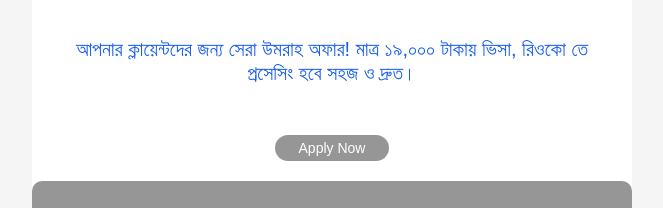
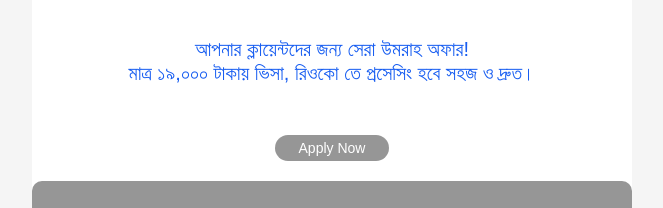
Before and after one commit to mehedi-nym/Singapore-Unbeatable-visa-rates, a plain HTML site: page index.html in a window 1280 px wide. Shown: the part 453-661 px from the top of the page, without its empty margins (308-971 px from the left). Drawn offline with Linux system fonts and the light colour scheme; grey boxes are pictures that could not be loaded.

Commit message:
Update index.html umrah

```diff
--- a/index.html
+++ b/index.html
@@ -41,7 +41,7 @@
                 <div style="color:#175df1; font-family:'Cabin', Arial, 'Helvetica Neue', Helvetica, sans-serif; font-size:20px; line-height:1.2; text-align:center; mso-line-height-alt:46px;">
                   <p style="margin: 20 10 10 10; word-break: break-word;">
                     <span style="word-break: break-word; font-size: 20px; font-weight: 500;">
-                      আপনার ক্লায়েন্টদের জন্য সেরা উমরাহ অফার! মাত্র ১৯,০০০ টাকায় ভিসা, রিওকো তে প্রসেসিং হবে সহজ ও দ্রুত।</span>
+                      আপনার ক্লায়েন্টদের জন্য সেরা উমরাহ অফার!<br> মাত্র ১৯,০০০ টাকায় ভিসা, রিওকো তে প্রসেসিং হবে সহজ ও দ্রুত।</span>
                   </p>
                 </div>
               </td>
```
